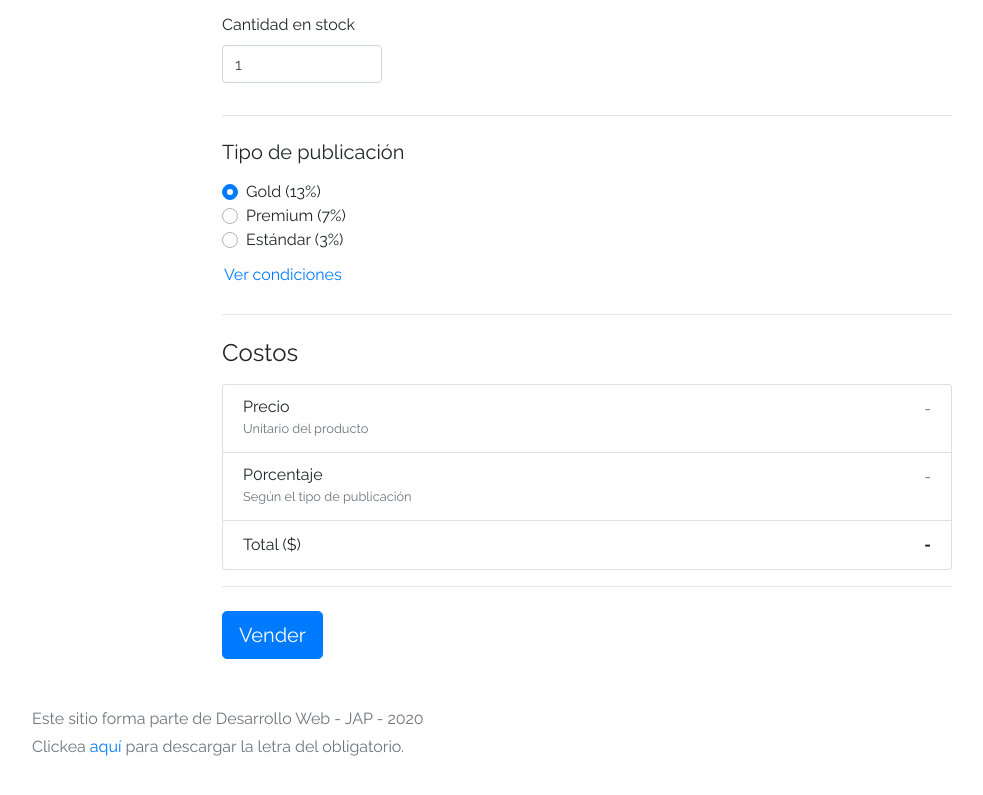
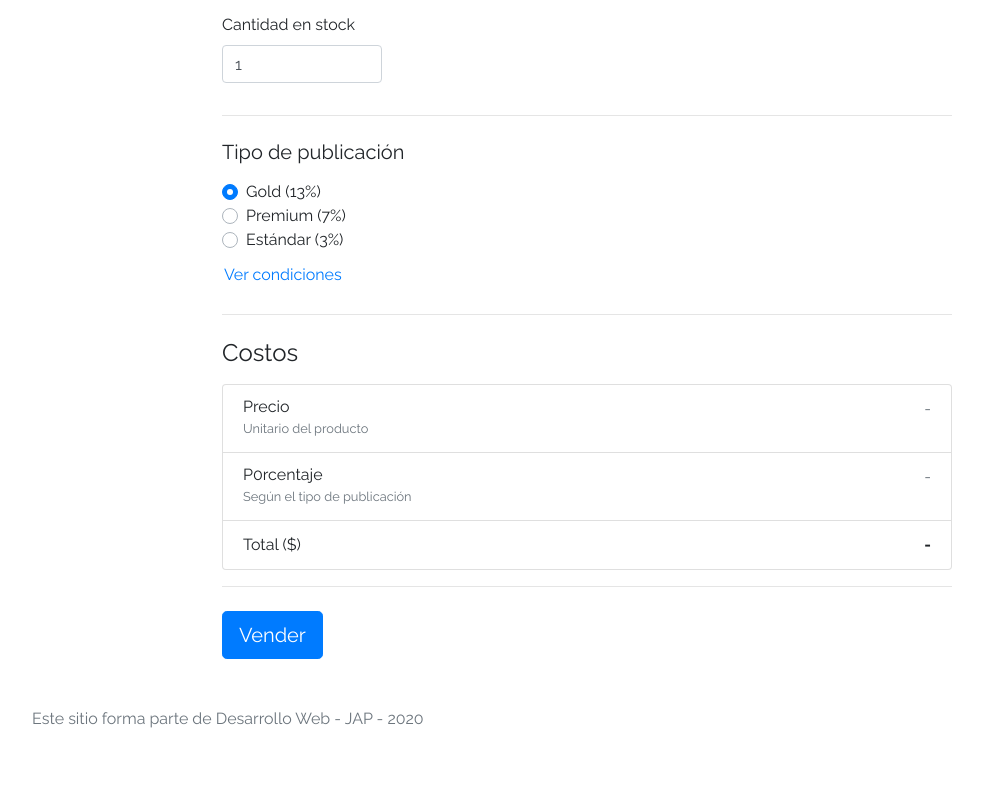
Before and after one commit to romimazzola/ws, a plain HTML site: page sell.html in a window 1280 px wide. Shown: the part 810-1605 px from the top of the page, without its empty margins (53-1036 px from the left). Drawn offline with Linux system fonts and the light colour scheme.

Commit message:
Detalles

```diff
--- a/js/products.js
+++ b/js/products.js
@@ -5,6 +5,7 @@ let currentProductsArray = [];
 let minCount = undefined;
 let maxCount = undefined;
 
+//Ordenar y mostrar
 function sortAndShowProducts(sort){
     currentProductsArray = sortProducts(sort,currentProductsArray);
     showProductsList();
@@ -38,6 +39,7 @@ function sortProducts(criteria, array){
     return result;
 }
 
+//Función para mostrar lista de productos
 function showProductsList(){
 
     let htmlContentToAppend = "";
--- a/sell.html
+++ b/sell.html
@@ -168,7 +168,6 @@
       <footer class="text-muted">
         <div class="container">
             <p>Este sitio forma parte de Desarrollo Web - JAP - 2020</p>
-            <p>Clickea <a target="_blank" href="Letra.pdf">aquí</a> para descargar la letra del obligatorio.</p>
         </div>
       </footer>
       <div class="alert fade" role="alert" id="alertResult">
```
Also changed, not shown: categories.html (+0 -1 lines), index.html (+0 -1 lines), products.html (+0 -1 lines).
